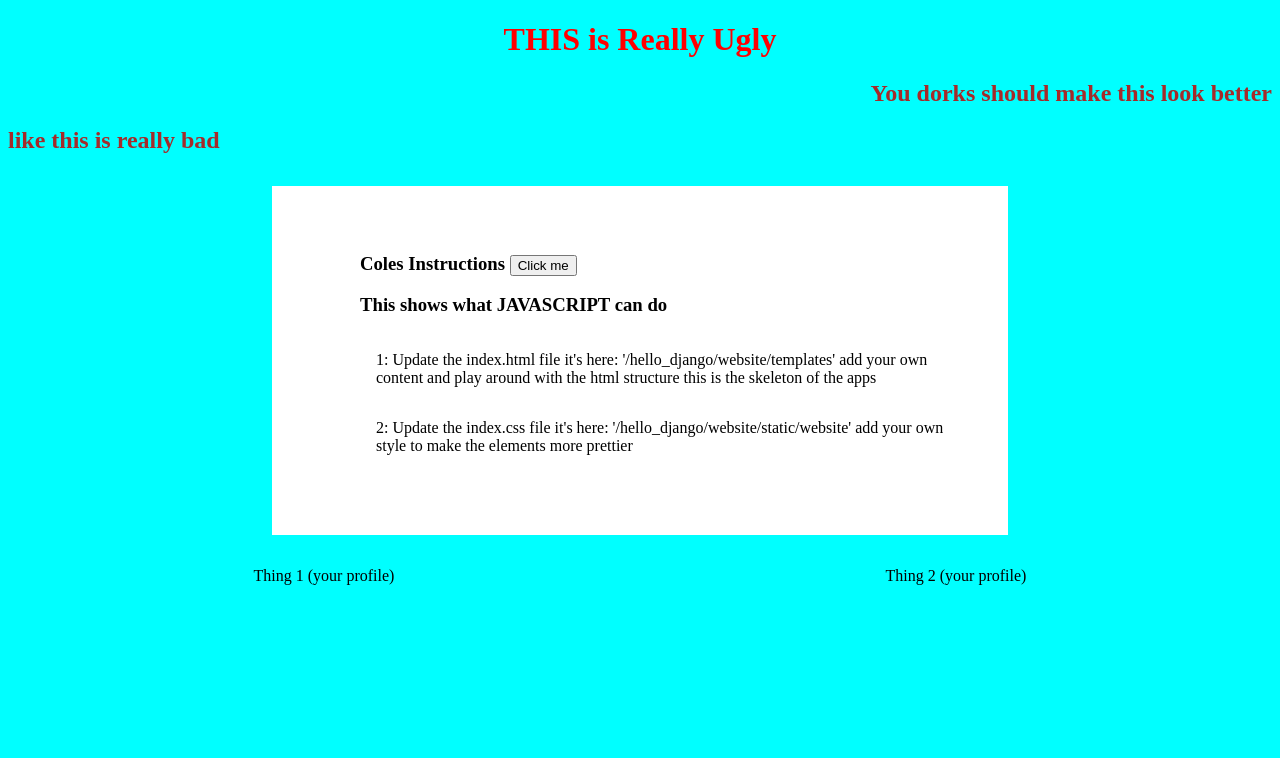
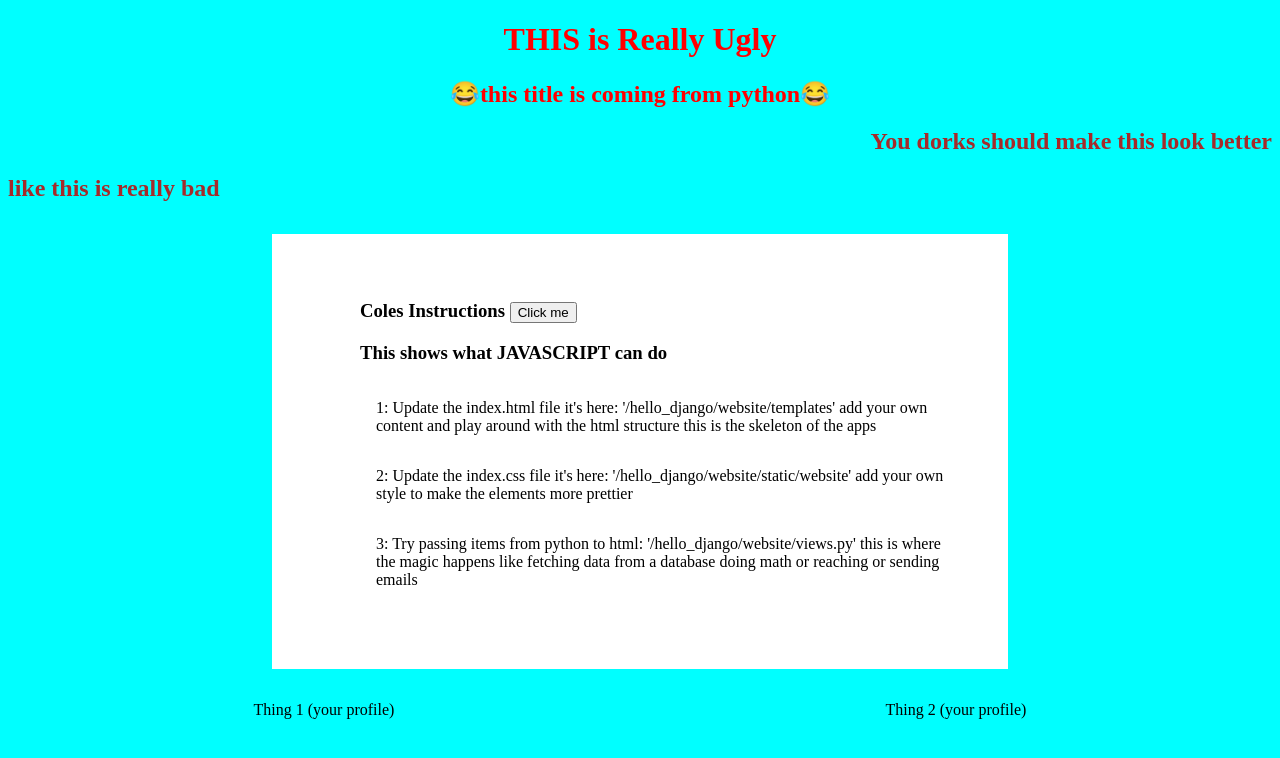
Before and after one commit to colemalphrus/hello_django, a Django app: page / in a window 1280 px wide. Shown: the top 758 px of the page. Run offline with Django 4.2, Linux system fonts and the light colour scheme.

Commit message:
server side

```diff
--- a/website/templates/index.html
+++ b/website/templates/index.html
@@ -13,6 +13,7 @@
 
   <body>
     <h1 class="cool_header">THIS is Really Ugly</h1>
+    <h2 class="cool_header">{{ cool_title }}</h2>
     <h2 class="cool_sub_header">You dorks should make this look better</h2>
     <h2 class="cool_sub_header_2">like this is really bad</h2>
     <div id="instructions" class="coles_instructions">
@@ -26,6 +27,10 @@
             <li>
                 2: Update the index.css file it's here: '/hello_django/website/static/website' add your own
                 style to make the elements more prettier
+            </li>
+            <li>
+                3: Try passing items from python to html: '/hello_django/website/views.py' this is where the magic
+                happens like fetching data from a database doing math or reaching or sending emails
             </li>
         </ul>
     </div>
--- a/website/views.py
+++ b/website/views.py
@@ -5,4 +5,7 @@ from django.http import HttpResponse
 
 
 def index(request):
-    return render(request, 'index.html', {})
+    data = {
+        'cool_title': '😂this title is coming from python😂'
+    }
+    return render(request, 'index.html', data)
```
